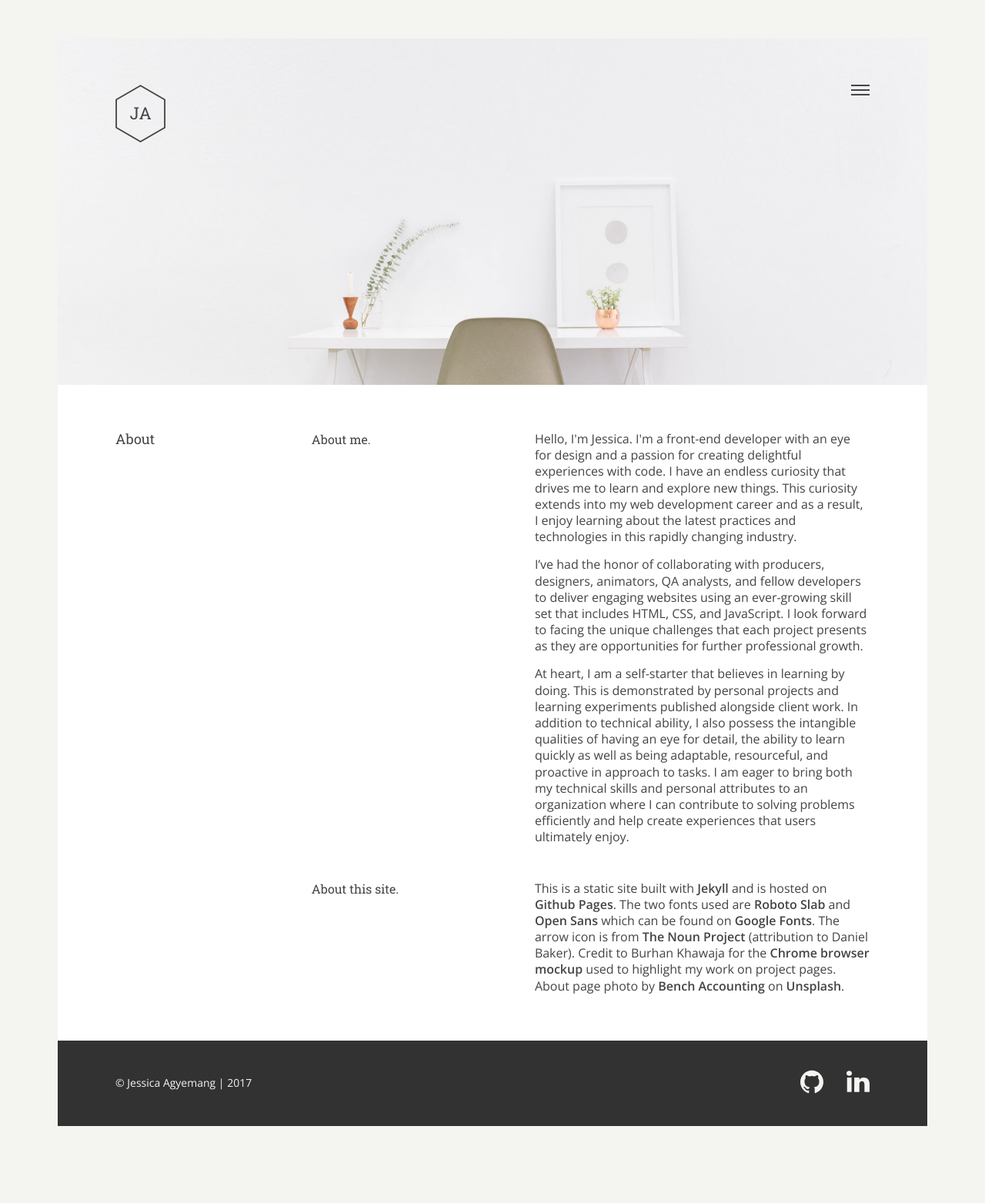
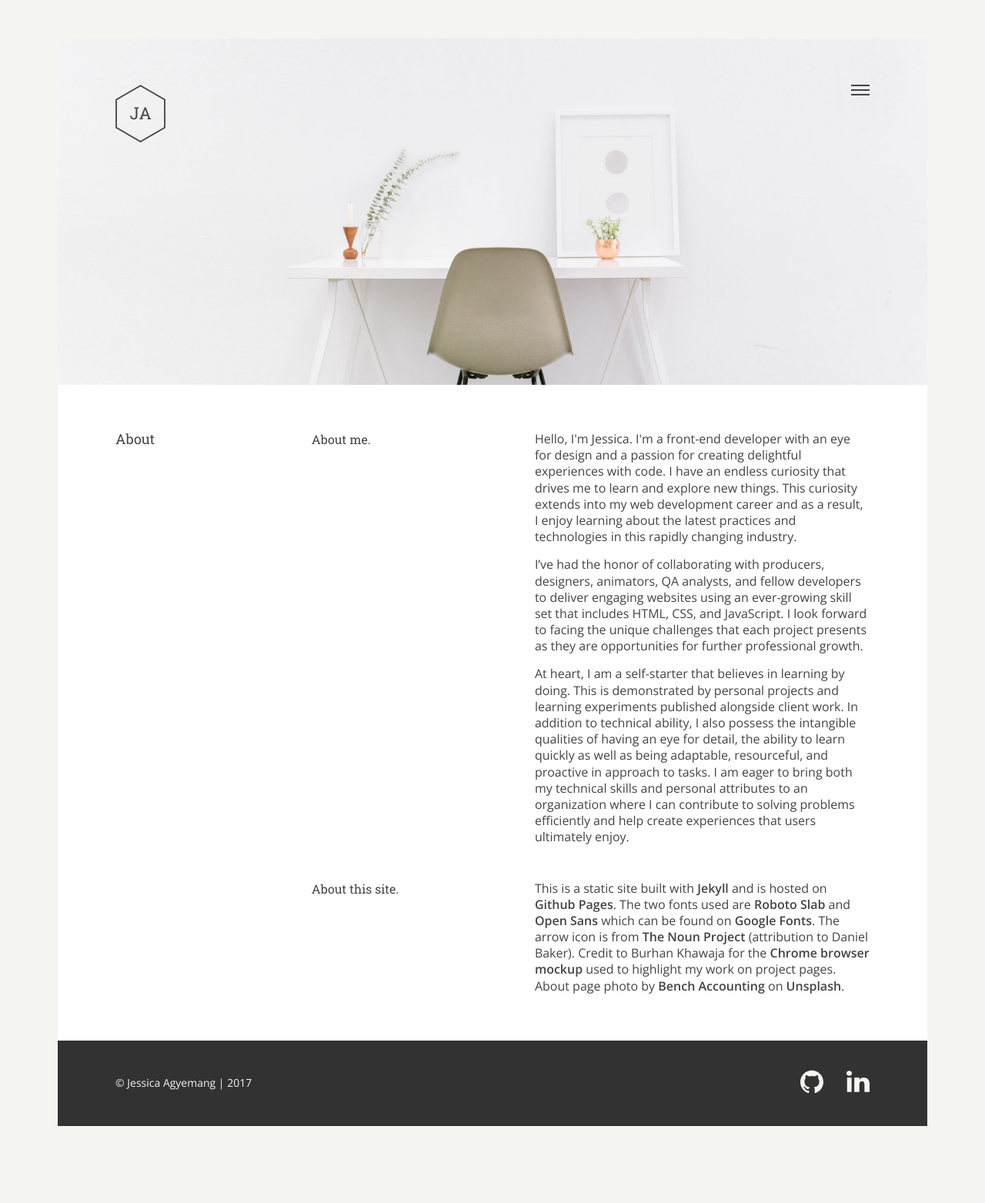
Before and after one commit to jessicaosei/jessicaosei.com, a Jekyll site: the page built from about/index.html, in a window 1280 px wide. Shown: the whole page at 77% size. Built offline with Jekyll 4.4.1, drawn with Linux system fonts in a browser that asks for light colours; Markdown is read by kramdown in place of the engine named in the settings; comment, search, counter and statistics services are not loaded.

Commit message:
Adjust background position of About image

```diff
--- a/_sass/_about.scss
+++ b/_sass/_about.scss
@@ -6,7 +6,7 @@
 
 	.about-image {
 		height: 350px;
-		background: url('../images/about-hero.jpg') center no-repeat;
+		background: url('../images/about-hero.jpg') center 80% no-repeat;
 		background-size: cover;
 	}
 
```
